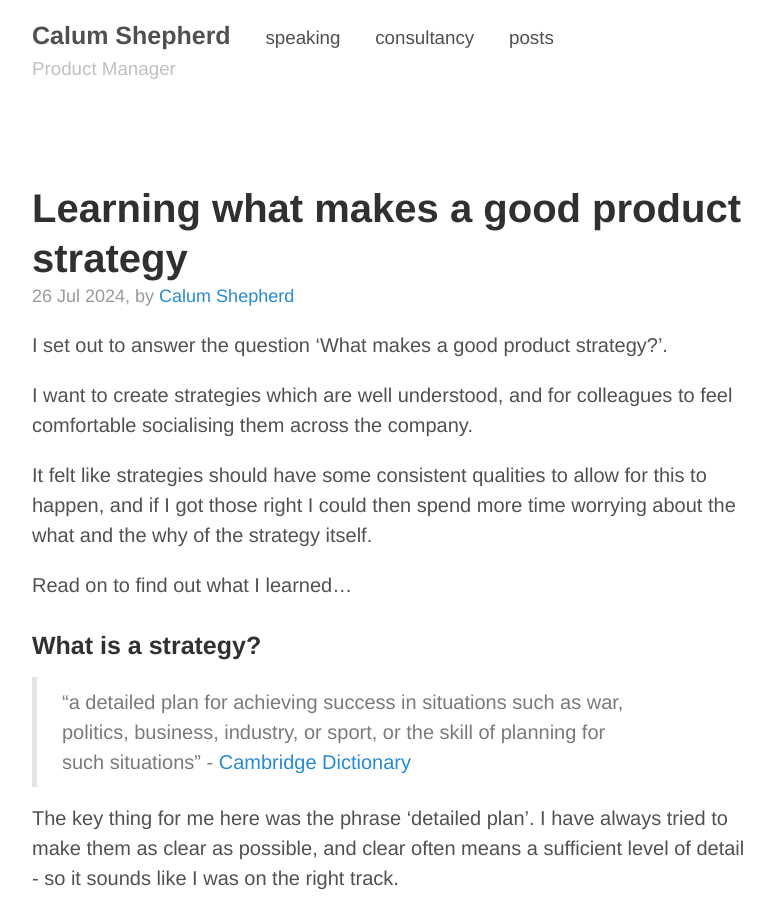
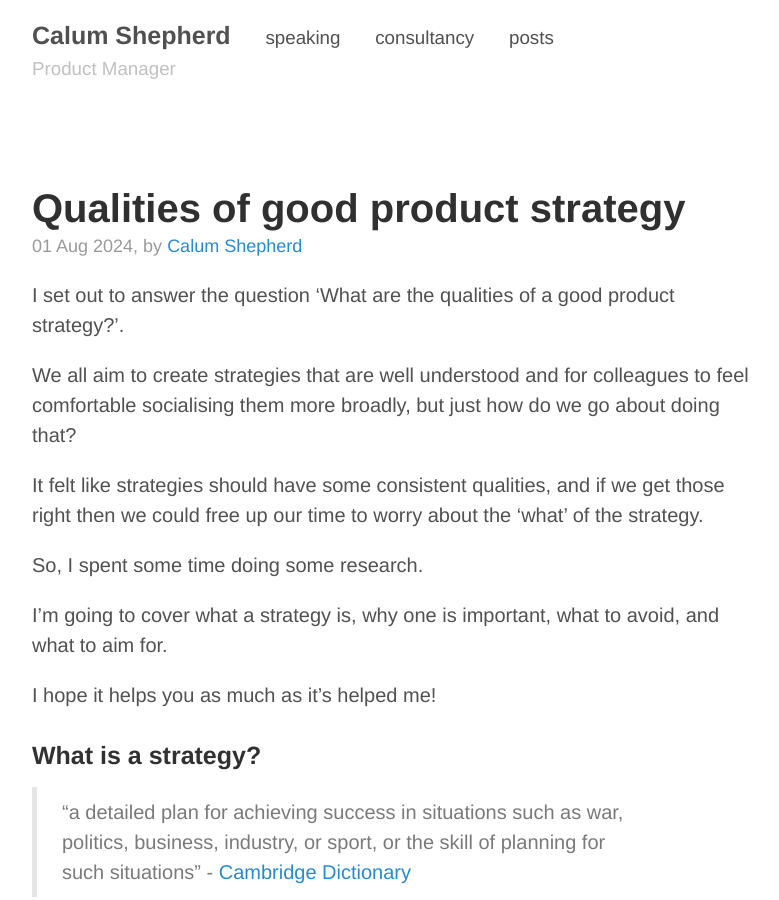
Before and after one commit to calcode/calcode.github.io, a Jekyll site: the page built from _posts/2024-08-01-good-product-strategy.md, in a window 1280 px wide and 900 px high. Shown: the whole window, without its empty margins (248-1027 px from the left). Built offline with Jekyll 4.4.1, drawn with Linux system fonts in a browser that asks for light colours.

Commit message:
Wouldn't take too many guesses to work out more new posts!

```diff
--- a/_posts/2024-07-26-good-product-strategy.md
+++ b/_posts/2024-08-01-good-product-strategy.md
@@ -1,16 +1,20 @@
 ---
 layout: post
-title: Learning what makes a good product strategy
+title: Qualities of good product strategy
 permalink: good-product-strategy
 ---
 
-I set out to answer the question 'What makes a good product strategy?'.
+I set out to answer the question 'What are the qualities of a good product strategy?'.
 
-I want to create strategies which are well understood, and for colleagues to feel comfortable socialising them across the company.
+We all aim to create strategies that are well understood and for colleagues to feel comfortable socialising them more broadly, but just how do we go about doing that?
 
-It felt like strategies should have some consistent qualities to allow for this to happen, and if I got those right I could then spend more time worrying about the what and the why of the strategy itself.
+It felt like strategies should have some consistent qualities, and if we get those right then we could free up our time to worry about the 'what' of the strategy.
 
-Read on to find out what I learned...
+So, I spent some time doing some research.
+
+I'm going to cover what a strategy is, why one is important, what to avoid, and what to aim for.
+
+I hope it helps you as much as it's helped me!
 
 ### What is a strategy?
 > “a detailed plan for achieving success in situations such as war, politics, business, industry, or sport, or the skill of planning for such situations” - [Cambridge Dictionary](https://dictionary.cambridge.org/dictionary/english/strategy)
```
